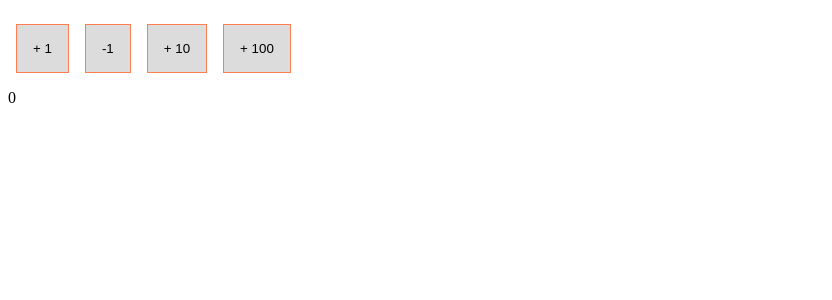
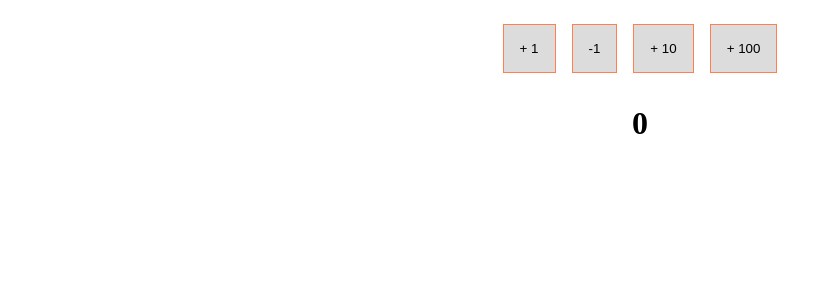
Before and after one commit to AnimeshKC/CodingPractice, a React (Create React App) app in the folder WebDevPractice/React/simple-counter/: page / in a window 1280 px wide. Shown: the top 300 px of the page, without its empty margins (0-832 px from the left). Built offline with nearby package versions, Linux system fonts and the light colour scheme.

Commit message:
app layout

```diff
--- a/WebDevPractice/React/simple-counter/src/App.css
+++ b/WebDevPractice/React/simple-counter/src/App.css
@@ -0,0 +1,14 @@
+.App {
+  display: flex;
+  flex-direction: column;
+  align-items: center;
+}
+.buttonContainer {
+  display: flex;
+  justify-content: center;
+}
+.countValue {
+  font-weight: bold;
+  font-size: 2rem;
+  margin: 1rem 0;
+}
--- a/WebDevPractice/React/simple-counter/src/App.js
+++ b/WebDevPractice/React/simple-counter/src/App.js
@@ -22,7 +22,7 @@ function App() {
         <OffsetButton offset={10} offsetFunction={handleOffset}></OffsetButton>
         <OffsetButton offset={100} offsetFunction={handleOffset}></OffsetButton>
       </div>
-      <div>{count}</div>
+      <div className="countValue">{count}</div>
     </div>
   )
 }
```
